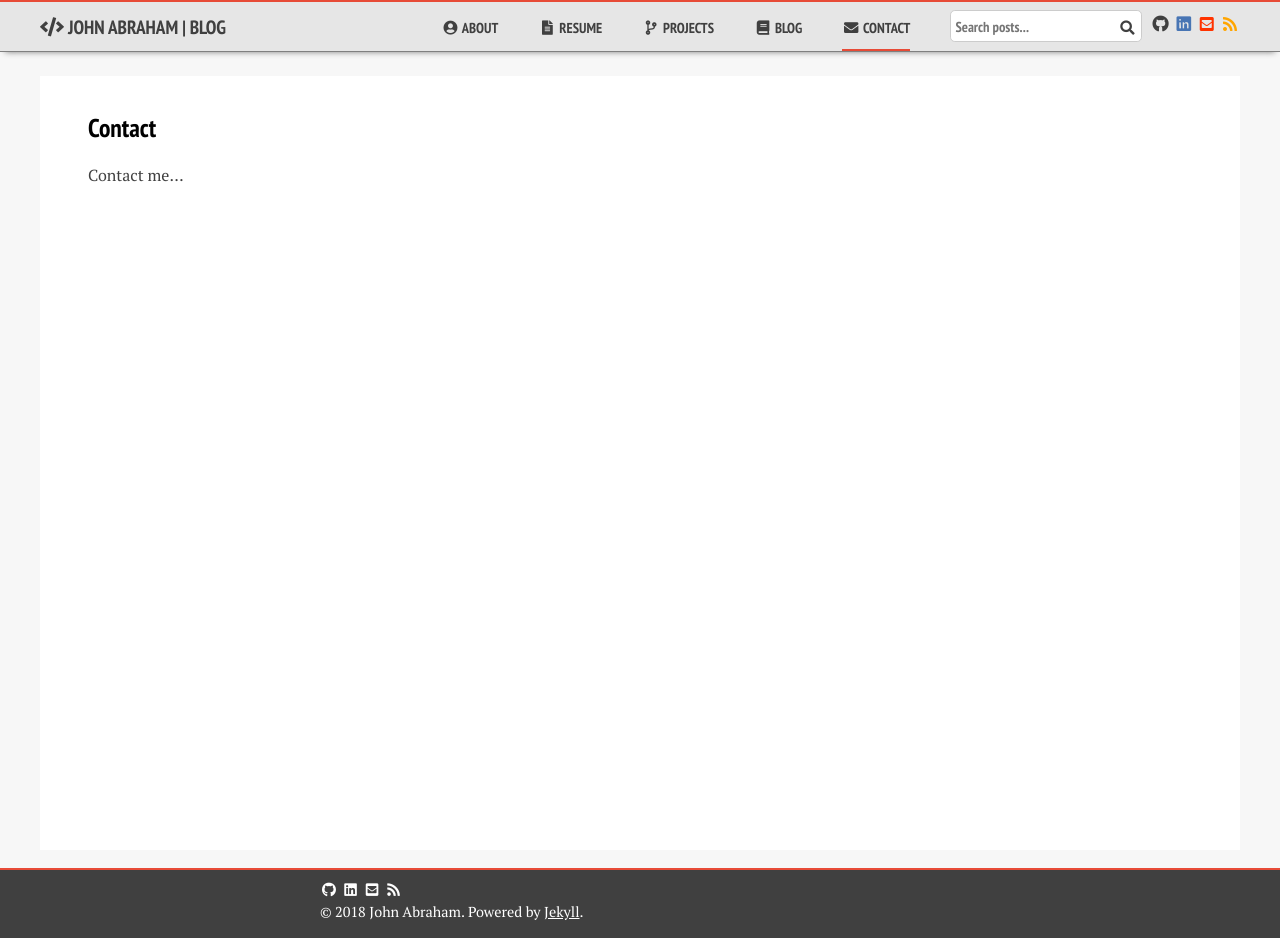
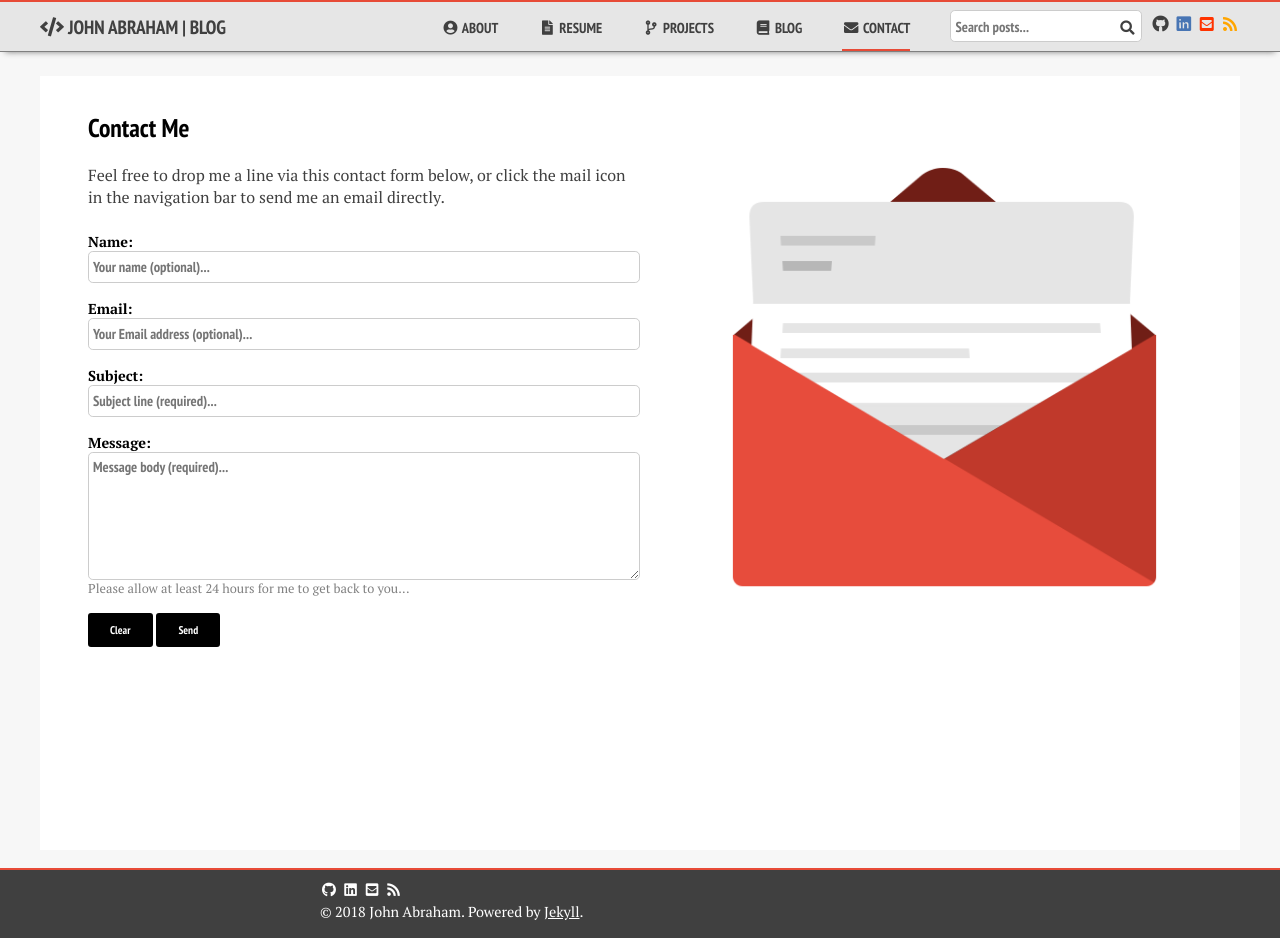
Before and after one commit to abrahamjj/abrahamjj.github.io, a Jekyll site: the page built from markdown/contact/index.md, in a window 1280 px wide. Built offline with Jekyll 4.4.1, drawn with Linux system fonts in a browser that asks for light colours; nearby versions of some CDN libraries.

Commit message:
Implemented a contact form (Formspree) with validation and a success modal

```diff
--- a/assets/css/_sass/page.scss
+++ b/assets/css/_sass/page.scss
@@ -661,3 +661,107 @@ body {
     color: $light-black;
   }
 }
+
+/*
+   Contact Me page input styling
+   ========================================================================== */
+
+#contact-form {
+  width: 100%;
+  @media #{$large} {
+    width: 50%;
+    float:left;
+  }
+
+  label {
+    @include font-rem(18);
+  }
+
+  input,
+  textarea {
+    margin: 0;
+    height: 2rem;
+    font-weight: 600;
+    @include font-rem(18);
+    border-radius: .3rem;
+    font-family: $heading-font;
+    &:hover,
+    &:focus {
+      border: .11rem solid $orange;
+      @include box-shadow(0 0 .3em $orange);
+    }
+    &.required {
+      border: .11rem solid red;
+      @include box-shadow(0 0 .05em red);
+    }
+  }
+
+  textarea {
+    height: 8rem;
+  }
+
+  #invalid-email-text,
+  #invalid-subj-text,
+  #invalid-msg-text {
+    display: none;
+    color: red;
+  }
+
+  .btn {
+    outline: 0;
+    color: white !important;
+    &:hover {
+      color: $black !important;
+    }
+  }
+
+  .contact-input-group {
+    margin-bottom: 1rem;
+  }
+}
+
+.contact-img {
+  max-width: 512px;
+  margin: 0 auto;
+  margin-top: 3rem;
+  vertical-align: bottom;
+  @media #{$large} {
+    float: right;
+    max-width: 45%;
+    margin: 0;
+  }
+}
+
+.success-modal-wrapper {
+  visibility: hidden;
+  width: 24rem;
+  height: 15rem;
+  top: 15%;
+  left: 52%;
+  position: fixed;
+  margin-top: -6.5rem;
+  margin-left: -12.5rem;
+  background: white;
+  border: 1px solid green;
+  text-align: center;
+  z-index: 10;
+  .success-modal {
+    padding: 2rem 1rem 1rem 1rem;
+    i {
+      color: green;
+      @include font-size(70);
+    }
+    a {
+      outline: 0;
+      background: white;
+      border: 1px solid green;
+      &:hover {
+        background: lighten(grey, 30);
+      }
+    }
+    .modal-text-container {
+      border-top: 1px solid green;
+    }
+
+  }
+}
--- a/markdown/contact/index.md
+++ b/markdown/contact/index.md
@@ -1,9 +1,116 @@
 ---
 layout: page
-title: Contact
+title: Contact Me
 permalink: /contact
 type: contact
 comments: false
 ---
 
-Contact me...
+<div class="success-modal-wrapper" id="#success-modal" >
+  <div class="success-modal">
+    <i class="fa fa-fw fa-check-circle"></i>
+    <div class="modal-text-container">
+      <h2>Success!</h2>
+      <p>Your message has been sent.</p>
+      <a href="javascript: dismissModal()" class="btn">DISMISS</a>
+    </div>
+  </div>
+</div>
+
+<form id="contact-form" method="POST">
+    <p>Feel free to drop me a line via this contact form below, or click the
+    mail icon in the navigation bar to send me an email directly.</p>
+
+    <div class="contact-input-group">
+      <label>Name:</label>
+      <input
+        type="text"
+        name="Name"
+        id="contact-input-name"
+        placeholder="Your name (optional)..."
+        maxlength="50">
+    </div>
+
+    <div class="contact-input-group">
+      <label>Email:</label>
+      <input
+        type="email"
+        name="Email"
+        id="contact-input-email"
+        placeholder="Your Email address (optional)..."
+        maxlength="50">
+      <span id="invalid-email-text" class="byline">
+        <i class="fa fa-fw fa-exclamation-triangle"></i>
+        Please enter a valid email address.
+      </span>
+    </div>
+
+    <div class="contact-input-group">
+      <label>Subject:</label>
+      <input
+        type="text"
+        name="Subject"
+        id="contact-input-subj"
+        placeholder="Subject line (required)..."
+        maxlength="100">
+      <span id="invalid-subj-text" class="byline">
+        <i class="fa fa-fw fa-exclamation-triangle"></i>
+        Please enter a subject line.
+      </span>
+    </div>
+
+    <div class="contact-input-group">
+      <label>Message:</label>
+      <textarea
+        name="Message"
+        id="contact-input-msg"
+        placeholder="Message body (required)..."
+        maxlength="2000"
+      ></textarea>
+      <span id="invalid-msg-text" class="byline">
+        <i class="fa fa-fw fa-exclamation-triangle"></i>
+        Please enter a message body.
+      </span>
+      <div class="byline">
+        Please allow at least 24 hours for me
+        to get back to you...
+      </div>
+    </div>
+
+    <a href="javascript: clearContactForm();" class="btn">
+      Clear
+    </a>
+    <a href="javascript: submitContactForm();" class="btn">
+      Send
+    </a>
+
+    <!-- redirect to custom thank you -->
+    <input
+      type="hidden"
+      name="_next"
+      value="/contact#success-modal" />
+
+    <!-- tell Formspree to neglect forms submitted by bots -->
+    <input type="text" name="_gotcha" style="display:none" />
+</form>
+
+<div class="contact-img">
+  <img
+    src="http://johnabraham.me/assets/img/if_envelope.png"
+    alt="contact-me-photo">
+</div>
+
+<script type="text/javascript">
+  /* Trigger form submission success modal on redirect */
+  if(window.location.hash === '#success-modal') {
+    setTimeout(function() {
+      document.getElementById('#success-modal').style.visibility = 'visible';
+      document.getElementById('#success-modal').classList.add('fade-in-third');
+    }, 500);
+  }
+
+  /* Dismiss success modal */
+  function dismissModal() {
+    document.getElementById('#success-modal').style.display = 'none';
+  }
+</script>
```
Also changed, not shown: assets/js/_main.js (+79 -0 lines), assets/img/if_envelope.png (added), assets/js/scripts.min.js.
